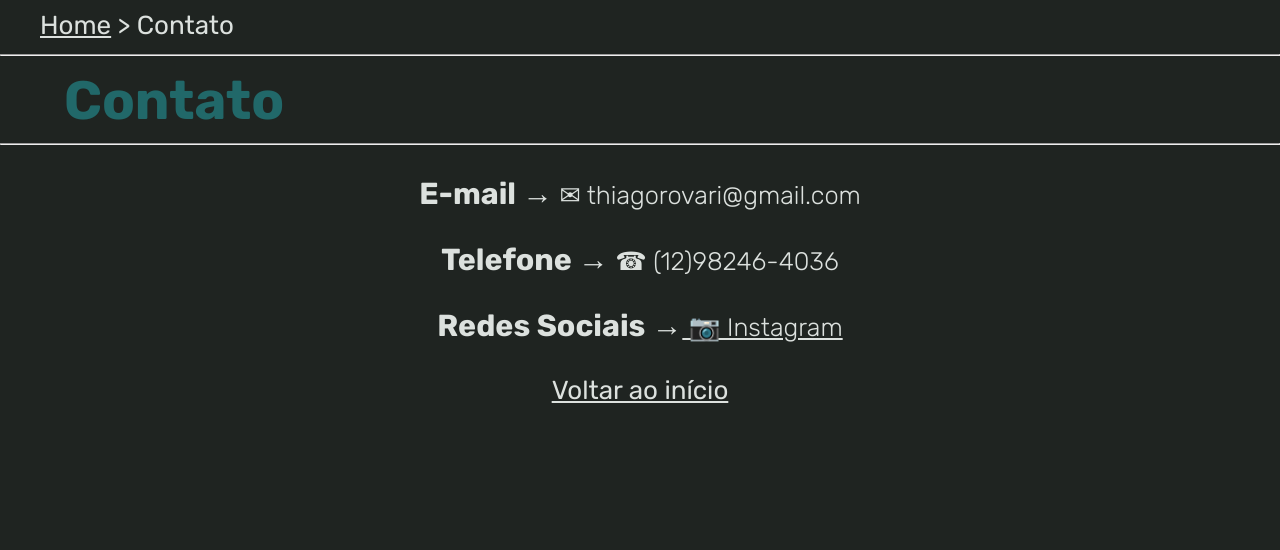
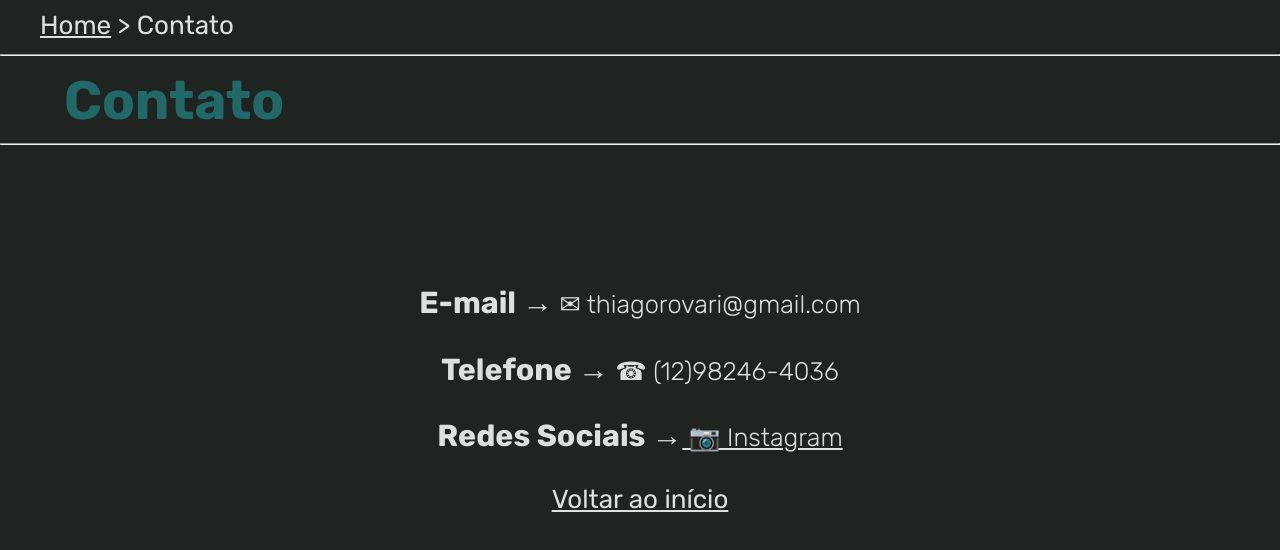
Before and after one commit to thiagorovari/Portfolio, a plain HTML site: page contato.html in a window 1280 px wide. Drawn offline with Linux system fonts and the light colour scheme.

Commit message:
Corrigindo distancia na aba contato

```diff
--- a/contato.html
+++ b/contato.html
@@ -27,16 +27,18 @@
 
 				<hr><h1>Contato</h1><hr>
 
+				<div class="contact-infos">
 
-				<h3>E-mail &#8594;<span> &#x2709; thiagorovari@gmail.com</span></h3>
+					<h3>E-mail &#8594;<span> &#x2709; thiagorovari@gmail.com</span></h3>
 
 
-				<h3>Telefone &#8594;<span> &#x260E; (12)98246-4036</span></h3>
+					<h3>Telefone &#8594;<span> &#x260E; (12)98246-4036</span></h3>
 
 
-				<h3>Redes Sociais &#8594;<span><a href="https://www.instagram.com/thiago.rovari/"> &#x1F4F7; Instagram</a></span></h3>
+					<h3>Redes Sociais &#8594;<span><a href="https://www.instagram.com/thiago.rovari/"> &#x1F4F7; Instagram</a></span></h3>
 
-				<a href="index.html">Voltar ao início<a>
+					<a href="index.html">Voltar ao início</a>
+				</div>
 
 			</div>
 
--- a/css/styles.css
+++ b/css/styles.css
@@ -145,6 +145,9 @@ body {
     display: inline-block;
 
 }
+.contact-infos{
+    margin-top: 140px;
+}
 .curriculo{
     color: #DCE1DE;
     font-size: 26px;
```
